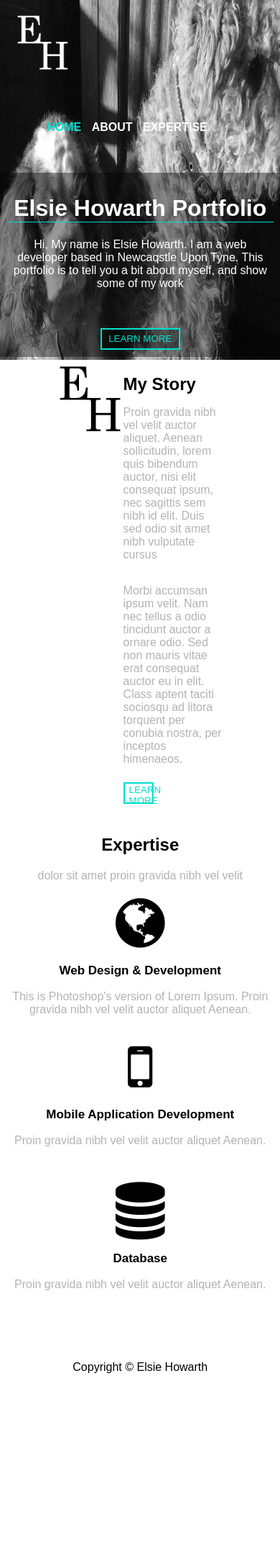
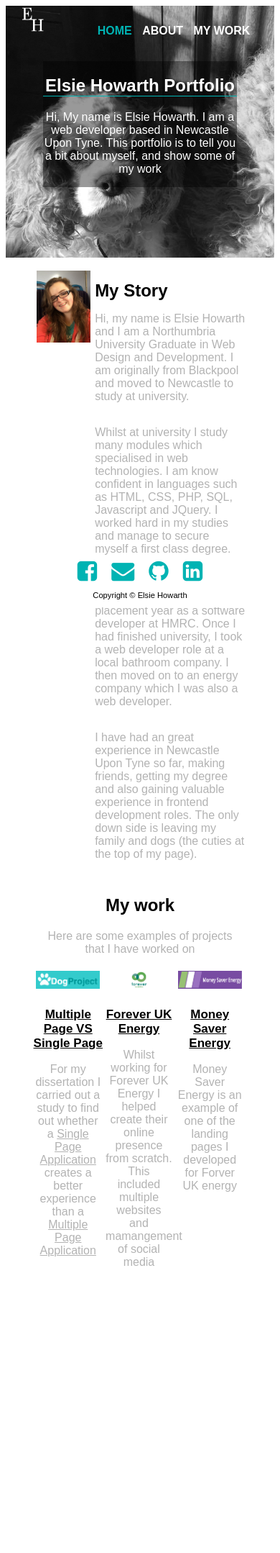
Before and after one commit to elsiehowarth/portfolio, a PHP site: page / in a window 390 px wide. Shown: the whole page at 72% size. After the commit the page ends 1759 px from the top, so only its background shows below. Run offline with PHP 8.4, Linux system fonts and the light colour scheme; some libraries are stand-ins or nearby versions.

Commit message:
website work

```diff
--- a/Styles/style.css
+++ b/Styles/style.css
@@ -11,8 +11,12 @@
 }
 
 #header-container {
-	width: 60%;
-	margin-left: 20%;
+	width: 70%;
+	margin-left: 15%;
+}
+
+#header-container h1 {
+	margin: 0;
 }
 
 #logo {
@@ -49,11 +53,11 @@
 }
 
 #navigation li a:hover {
-	color: rgb(0,224,208);
+	color: rgb(0, 179, 179);
 }
 
 .active {
-	color: rgb(0,224,208) !important;
+	color: rgb(0, 179, 179) !important;
 }
 
 #header-content {
@@ -66,8 +70,13 @@
 	 background-color: rgba(0, 0, 0, 0.4);
 }
 
-#header-content h1 {
-	border-bottom:thin solid rgb(0,224,208);
+#header-content h2 {
+	border-bottom:thin solid rgb(0, 179, 179);
+}
+
+#wrapper {
+	width: 80%;
+	margin-left: 10%;
 }
 
 .learnMore {
@@ -86,21 +95,20 @@
 }
 
 #my-story {
-	width: 60%;
-	margin-left: 20%;
+	float: left;
+	margin-top: 4%;
+	margin-bottom: 4%;
+}
+
+#my-story img {
+	width: 25%;
+	padding: 2%;
 	float: left;
 }
 
-#my-story img {
-	width: 40%;
+#my-story-content {
+	width: 70%;
 	float: left;
-	margin-top: 3%;
-}
-
-#my-story-content {
-	width: 60%;
-	float: left;
-	margin-bottom: 4%;
 }
 
 #my-story-content h2 {
@@ -116,66 +124,37 @@
 	margin-top: 5%;
 }
 
-#video {
-	background-image: url("video.jpg");
+#my-work {
 	width: 100%;
-	height: 546px;
 	float: left;
+	margin-bottom: 70px;
 }
 
-#video-link {
-	width: 12%;
-	margin-left: 44%;
-	margin-top: 15%;
+#my-work-content{
+	width: 100%;
 }
 
-#video-link a {
-		text-decoration: none;
-}
-
-#video-link i {
-	color: white;
-	padding-left: 35px;
-	padding-top: 32px;
-	padding-bottom: 10px;
-}
-
-#video-link p {
-	color: white;
-	text-transform: uppercase;
-	margin-top: 0;
-	font-size: 15px;
-}
-
-#expertise {
-	width: 100%;
-	float: left;
-	margin-bottom: 4%;
-}
-
-#expertise-content {
-	width: 60%;
-	margin-left: 20%;
-}
-
-#expertise-content h2 {
+#my-work-content h2 {
 	text-align: center;
 }
 
-#expertise-content p {
+#my-work-content p {
 	text-align: center;
 	color: #b3b3b3;
+	padding: 0 3% 0 3%;
 }
 
 .expertise-icon-content {
 	width: 33%;
 	float: left;
-	height: 200px;
 }
 
-.expertise-icon-content i {
-	text-align: center;
-	width: 100%;
+.expertise-icon-content a {
+	color: black;
+}
+
+.expertise-icon-content p a {
+	color: #b3b3b3;
 }
 
 .expertise-icon-content h3{
@@ -184,247 +163,106 @@
 }
 
 .expertise-icon-content img{
-	margin-left: 40%;
-	width: 59px;
-	height: 67px;
+	width: 90%;
+	padding: 5%;
 }
 
 footer {
-	width: 100%;
-	float: left;
+	position: fixed;
+   left: 0;
+   bottom: 0;
+   width: 100%;
+   background-color: white;
+   color: black;
+   text-align: center;
 }
 
-#footer-content {
-	text-align: center;
+#footer-content i {
+	padding: 0 2% 0 2%;
+	color: rgb(0, 179, 179);
 }
 
-/*portrait phone*/
-@media only screen and (max-width: 500px) {
-	body {
-		margin: 0;
+#footer-content p {
+	font-size: 0.7em;
+}
+
+@media only screen and (max-width: 1035px) {
+	header {
+		background-size: 100% 75%;
 	}
+}
 
+@media only screen and (max-width: 768px) {
 	header {
-		margin: 0;
-		width: 100%;
-		height: 550px;
+		background-size: 100% 60%;
+	}
+}
+
+@media only screen and (max-width: 710px) {
+	header {
+    	background-size: cover;
+    	height: 350px;
 	}
 
 	#header-container {
-		width: 100%;
-		margin-left:0;
+    	width: 90%;
+    	margin-left: 5%;
+	}
+
+	#header-content {
+		margin-top: 10%;
+	}
+}
+
+@media only screen and (max-width: 555px) {
+	#navigation {
+    	width: 60%;
+	}
+
+	#header-content {
+   		margin-top: 2%;
+	}
+}
+
+@media only screen and (max-width: 465px) {
+	#navigation {
+    	width: 70%;
+	}
+}
+
+@media only screen and (max-width: 401px) {
+	#navigation {
+    	width: 80%;
+	}
+}
+
+@media only screen and (max-width: 353px) {
+	header {
+    	height: 370px;
+	}
+
+	#navigation {
+    	width: 100%;
+	}
+
+	#navigation ul {
+    	float: none;
+    	text-align: center;
+    	margin: 0;
 	}
 
 	#logo {
-		width: 100%;
-		float: left;
+    	width: 100%;
+    	text-align: center;
 	}
 
-	#logo img{
-		margin-left: 28%;
-	}
-
-	#navigation {
-		float: left;
-		width: 100%;
-	}
-
-	#navigation ul {
-    	float: left;
-    	padding: 10px;
-    	text-transform: uppercase;
-    	margin-left: 18%;
+	#logo img {
+    	width: 15%;
+    	padding: 3%;
 	}
 
 	#header-content {
-		width: 100%;
-		margin-top: 5%;
-		margin-left: 0;
-	}
-
-	#our-story {
-		width: 100%;
-		margin-left: 0;
-	}
-
-	#our-story img {
-		width: 40%;
-		margin-top: 3%;
-		margin-left: 30%;
-	}
-
-	#our-story-content {
-		width: 95%;
-		float: left;
-		margin-bottom: 4%;
-		padding: 10px;
-	}
-
-	#our-story-content h2 {
-		margin-bottom: 0px;
-		text-align: center;
-	}
-
-	#our-story-content p {
-		float: left;
-		text-align: center;
-	}
-
-	#our-story-content button {
-		margin-top: 5%;
-		margin-left: 35%;
-	}
-
-	#video {
-		height: 300px;
-	}
-
-	#video-link {
-		width: 40%;
-		margin-left: 32%;
-		margin-top: 15%;
-	}
-
-	#expertise-content {
-		width: 100%;
-		margin-left: 0;
-	}
-
-	.expertise-icon-content {
-		width: 100%;
-	}
-
-	.expertise-icon-content img{
-		margin-left: 42%;
-	}
-
-	footer {
-		height: 396px;
-	}
-
-	#footer-content {
-		width: 90%;
-		float: left;
-		margin-left: 0;
-		padding: 10px;
-		margin-top: 2%;
-	}
-
-	#footer-logo {
-		width: 100%;
-		text-align: center;
-	}
-
-	#footer-our-studio {
-		width: 100%;
-		float: left;
-		color: white;
-		margin-top: 1%;
-	}
-
-	#footer-our-studio h2 {
-		text-align: center;
-	}
-
-	#footer-our-studio p{
-		width: 100%;
-	}
+    margin-top: 5%;
+}
 
 }
-
-/*tablets*/
-@media only screen and (min-device-width: 768px)
-and (max-device-width: 1024px)
-and (orientation: portrait) {
-	body {
-		margin: 0;
-	}
-
-	header {
-		margin: 0;
-		width: 100%;
-		height: 500px;
-	}
-
-	#header-container {
-		width: 100%;
-		margin-left:0;
-	}
-
-	#logo {
-		width: 40%;
-		float: left;
-	}
-
-	#logo img{
-		margin-left: 0;
-		padding: 20px;
-	}
-
-	#navigation {
-		width: 30%:;
-		float: right;
-		padding: 20px;
-	}
-
-	#header-content {
-		width: 95%;
-		margin-top: 2%;
-		margin-left: 0;
-		padding: 10px;
-	}
-
-	#our-story {
-		width: 100%;
-		margin-left: 0;
-	}
-
-	#video {
-		height: 450px;
-	}
-
-	#video-link {
-		width: 30%;
-		margin-left: 40%;
-		margin-top: 17%;
-	}
-
-	#expertise-content {
-		width: 95%;
-		margin-left: 0;
-		padding: 10px;
-	}
-
-	footer {
-		height: 300px;
-	}
-
-	#footer-content {
-		width: 95%;
-		float: left;
-		margin-left: 0;
-		padding: 10px;
-		margin-top: 2%;
-	}
-
-	#footer-logo {
-		width: 45%;
-		text-align: center;
-	}
-
-	#footer-our-studio {
-		width: 50%;
-		float: right;
-		color: white;
-		margin-top: 1%;
-	}
-
-	#footer-our-studio h2 {
-		text-align: center;
-	}
-
-	#footer-our-studio p{
-		width: 100%;
-	}
-
-}
--- a/index.html
+++ b/index.html
@@ -9,18 +9,15 @@
 		<!--include jquery-->
 		<script src="http://ajax.googleapis.com/ajax/libs/jquery/1.9.1/jquery.min.js"></script>
 		<link rel="stylesheet" href="https://cdnjs.cloudflare.com/ajax/libs/font-awesome/4.7.0/css/font-awesome.min.css">
-		<!-- //http://dinbror.dk/blog/bPopup/#Usage-->
-    	<!--<script src="bpopup.js"></script>-->
 	</head>
 
 	<body>
 		<header>
 			<div id="header-container">
 				<div id="logo">
-					<img src="Images/logoWhite.png" alt="Elsie Howarth Logo">
+					<h1><img src="Images/logoWhite.png" alt="Elsie Howarth Portfolio"></h1>
 				</div>
 				<div id="navigation">
-					<!--navigation goes here-->
 					<ul>
 						<li>
 							<a href="" class="active">Home</a>
@@ -29,49 +26,58 @@
 							<a href="#my-story" id="homepage-about">About</a>
 						</li>
 						<li>
-							<a href="#expertise" id="homepage-expertise">Expertise</a>
+							<a href="#my-work" id="homepage-my-work">My Work</a>
 						</li>
 					</ul>
 				</div>
 				<div id="header-content">
-					<h1>Elsie Howarth Portfolio</h1>
-					<p>Hi, My name is Elsie Howarth. I am a web developer based in Newcaqstle Upon Tyne. This portfolio is to tell you a bit about myself, and show some of my work</p>
-					<button class="learnMore">Learn More</button>
+					<h2>Elsie Howarth Portfolio</h2>
+					<p>Hi, My name is Elsie Howarth. I am a web developer based in Newcastle Upon Tyne. This portfolio is to tell you a bit about myself, and show some of my work</p>
 				</div>
 			</div>
 		</header>
+		<div id="wrapper">
 			<div id="my-story">
-			<img src="Images/logoBlack.png" alt="Elsie Howarth Logo">
+				<img src="Images/elsieHowarth.jpg" alt="Elsie Howarth Image">
 				<div id="my-story-content">
 					<h2>My Story</h2>
-				<p>Proin gravida nibh vel velit auctor aliquet. Aenean sollicitudin, lorem quis bibendum auctor, nisi elit consequat ipsum, nec sagittis sem nibh id elit. Duis sed odio sit amet nibh vulputate cursus</p>
-				<p>Morbi accumsan ipsum velit. Nam nec tellus a odio tincidunt auctor a ornare odio. Sed non  mauris vitae erat consequat auctor eu in elit. Class aptent taciti sociosqu ad litora torquent per conubia nostra, per inceptos himenaeos.</p>
-				<button class="learnMore">Learn More</button>
+					<p>Hi, my name is Elsie Howarth and I am a Northumbria University Graduate in Web Design and Development.  I am originally from Blackpool and moved to Newcastle to study at university.</p>
+
+					<p>Whilst at university I study many modules which specialised in web technologies. I am know confident in languages such as HTML, CSS, PHP, SQL, Javascript and JQuery. I worked hard in my studies and manage to secure myself a first class degree.</p>
+
+					<p>I went to university for four years as I completed a placement year as a software developer at HMRC. Once I had finished university, I took a web developer role at a local bathroom company. I then moved on to an energy company which I was also a web developer.</p>
+
+					<p>I have had an great experience in Newcastle Upon Tyne so far, making friends, getting my degree and also gaining valuable experience in frontend development roles. The only down side is leaving my family and dogs (the cuties at the top of my page).</p>
 				</div>
 			</div>
-		<div id="expertise">
-			<div id="expertise-content">
-				<h2>Expertise</h2>
-				<p>dolor sit amet proin gravida nibh vel velit</p>
+			<div id="my-work">
+				<div id="my-work-content">
+					<h2>My work</h2>
+					<p>Here are some examples of projects that I have worked on</p>
 					<div class="expertise-icon-content">
-					<i class="fa fa-globe fa-5x" aria-hidden="true"></i>
-					<h3>Web Design &amp; Development</h3>
-					<p>This is Photoshop's version  of Lorem Ipsum. Proin gravida nibh vel velit auctor aliquet Aenean.</p>
+						<img src="Images/dogProject.png" alt="Dog Project Logo">
+						<a href=""><h3>Multiple Page VS Single Page</h3></a>
+						<p>For my dissertation I carried out a study to find out whether a <a href="http://unn-w13004905.newnumyspace.co.uk/dogProject/spa-dogProject/#/">Single Page Application</a> creates a better experience than a <a href="http://unn-w13004905.newnumyspace.co.uk/dogProject/mpa-dogProject/index.php" target="_blank">Multiple Page Application</a></p>
 					</div>
 					<div class="expertise-icon-content">
-					<i class="fa fa-mobile fa-5x" aria-hidden="true"></i>
-					<h3>Mobile Application Development</h3>
-					<p>Proin gravida nibh vel velit auctor aliquet Aenean.</p>
+						<img src="Images/foreverukenergy.png" alt="Forever UK Energy">
+						<a href="https://foreverukenergy.co.uk/" target="_blank"><h3>Forever UK Energy</h3></a>
+						<p>Whilst working for Forever UK Energy I helped create their online presence from scratch. This included multiple websites and mamangement of social media</p>
 					</div>
 					<div class="expertise-icon-content">
-					<i class="fa fa-database fa-5x" aria-hidden="true"></i>
-					<h3>Database</h3>
-					<p>Proin gravida nibh vel velit auctor aliquet Aenean.</p>
+						<img src="Images/moneySaverEnergy.png" alt="Money Saver Energy">
+						<a href="https://moneysaverenergy.foreverukenergy.co.uk/" target="_blank"><h3>Money Saver Energy</h3></a>
+						<p>Money Saver Energy is an example of one of the landing pages I developed for Forver UK energy</p>
+					</div>
 				</div>
 			</div>
 		</div>
 		<footer>
 			<div id="footer-content">
+				<i class="fa fa-facebook-square fa-2x" aria-hidden="true"></i>
+				<i class="fa fa-envelope fa-2x" aria-hidden="true"></i>
+				<i class="fa fa-github fa-2x" aria-hidden="true"></i>
+				<i class="fa fa-linkedin-square fa-2x" aria-hidden="true"></i>
 				<p>Copyright &copy; Elsie Howarth</p>
 			</div>
 		</footer>
@@ -85,26 +91,10 @@
 					'slow');
 			});
 
-			$("#homepage-expertise").click(function() {
+			$("#homepage-my-work").click(function() {
 				$('html,body').animate({
-					scrollTop: $("#expertise").offset().top},
+					scrollTop: $("#my-work").offset().top},
 					'slow');
-			});
-
-			//opening video in box infront of web page
-			$(function() {
-
-	            // Binding a click event
-	            $('#video-button').bind('click', function(e) {
-
-	                // Prevents the default action to be triggered.
-	                e.preventDefault();
-
-	                // Triggering bPopup when click event is fired
-	                $('#video-popup').bPopup();
-
-	            });
-
 			});
 
 
```
Also changed, not shown: Images/Screen Shot 2017-11-22 at 13.56.34.png (added), Images/bannerSmaller.jpg (added), Images/dogProject.png (added), Images/elsieHowarth.jpg (added), Images/foreverukenergy.png (added), Images/moneySaverEnergy.png (added). Lines whose indentation alone changed are shown as unchanged.
